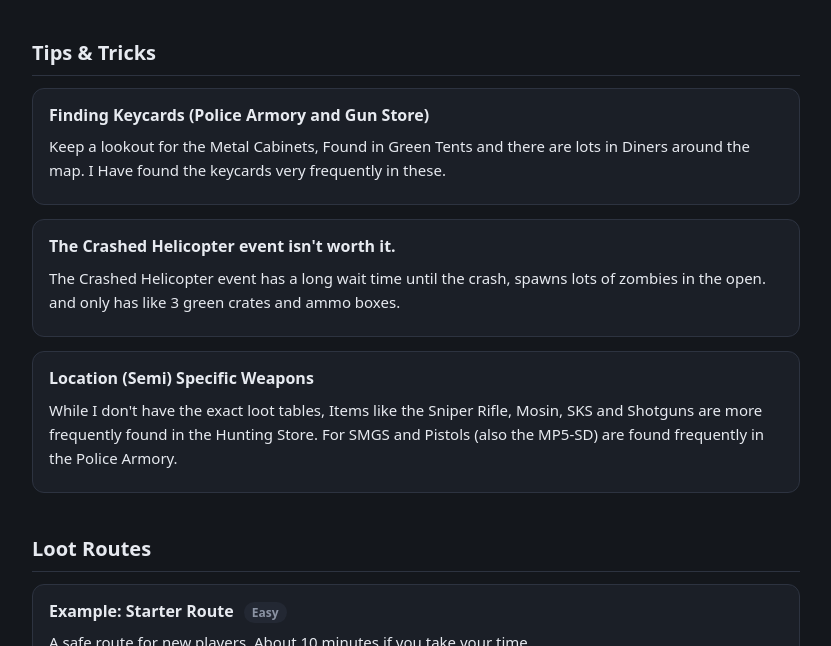
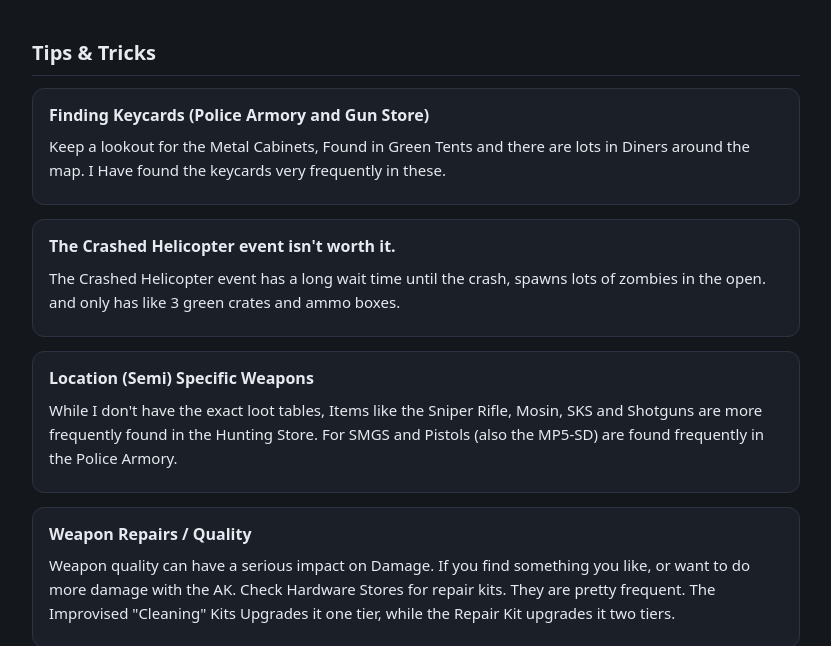
Before and after one commit to DancingMan1234/InfectedLandsMap, a plain HTML site: page notes.html in a window 1280 px wide. Shown: the part 154-800 px from the top of the page, without its empty margins (224-1055 px from the left). Drawn offline with Linux system fonts and the light colour scheme.

Commit message:
Fixed some errors, Added an extra tip

```diff
--- a/notes.html
+++ b/notes.html
@@ -164,6 +164,11 @@
       <p>While I don't have the exact loot tables, Items like the Sniper Rifle, Mosin, SKS and Shotguns are more frequently found in the Hunting Store. For SMGS and Pistols (also the MP5-SD) are found frequently in the Police Armory.</p>
     </div>
 
+    <div class="card">
+      <h3>Weapon Repairs / Quality</h3>
+      <p>Weapon quality can have a serious impact on Damage. If you find something you like, or want to do more damage with the AK. Check Hardware Stores for repair kits. They are pretty frequent. The Improvised "Cleaning" Kits Upgrades it one tier, while the Repair Kit upgrades it two tiers.</p>
+    </div>
+
     <!-- =====================================================
          LOOT ROUTES
          Each route is a card with a numbered list of stops.
```
